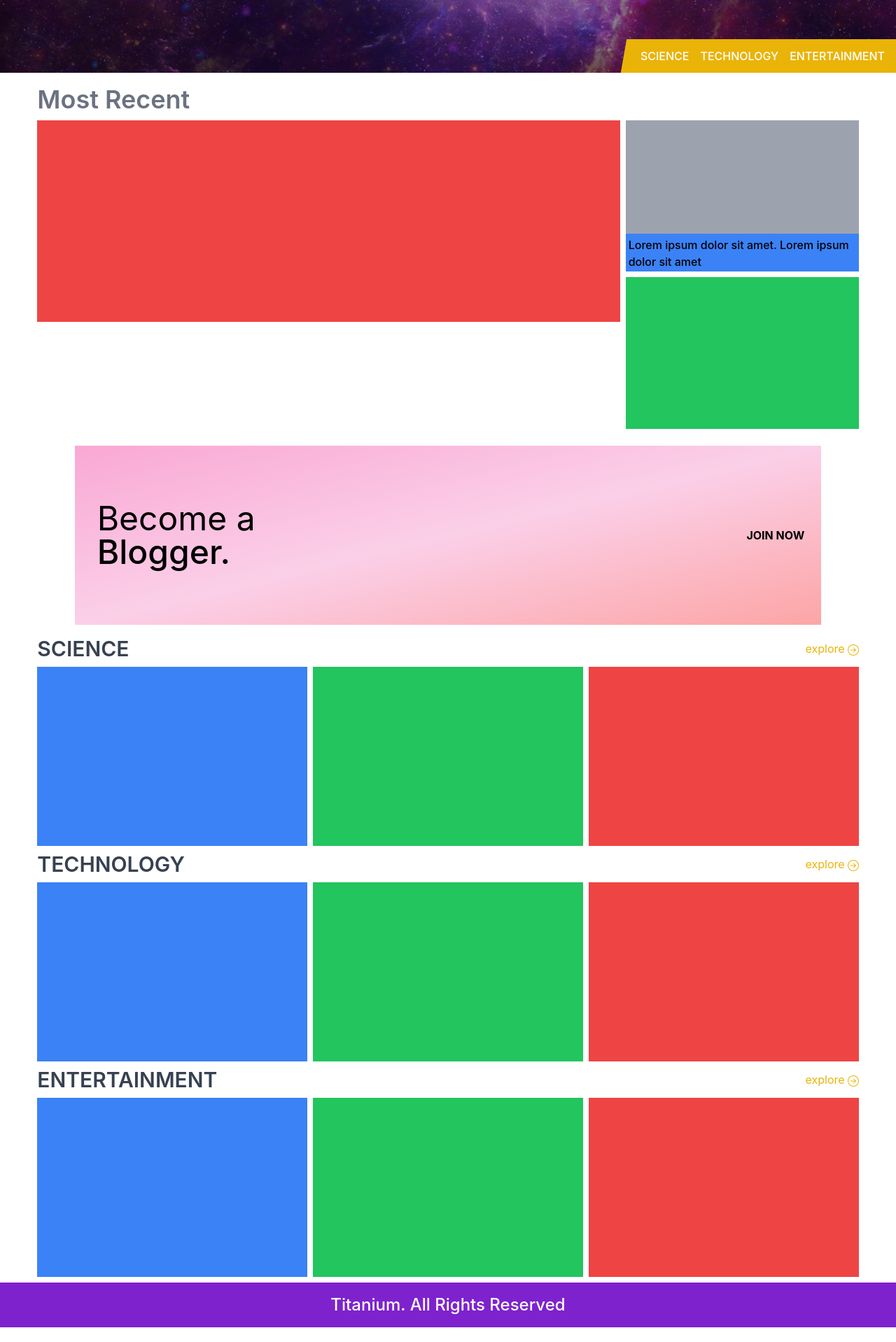
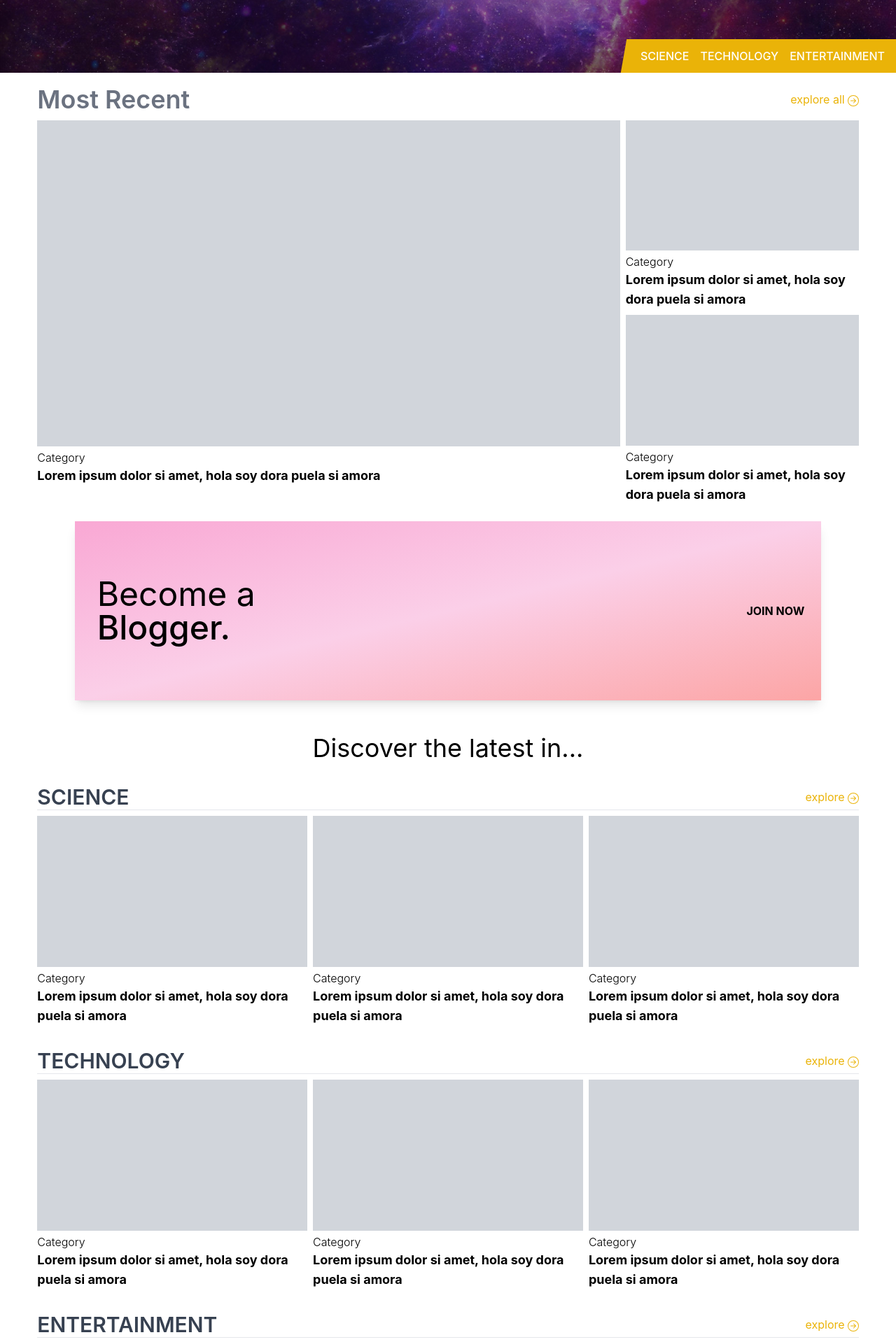
Before and after one commit to Axolotlbyte/blog, a Next.js app: page / in a window 1280 px wide. Shown: the part 600-2518 px from the top of the page at 70% size. Before the commit the page ends 2497 px from the top, so only its background shows below. Built offline with nearby package versions, Linux system fonts and the light colour scheme.

Commit message:
index page

```diff
--- /dev/null
+++ b/components/Card.js
@@ -0,0 +1,18 @@
+const Card = () => {
+  return (
+    <div className="w-full h-auto">
+      <div className="relative aspect-img bg-gray-300"></div>
+      <p className="font-light pt-1">Category</p>
+      <p className="text-lg font-bold">
+        Lorem ipsum dolor si amet, hola soy dora puela si amora
+      </p>
+      <style jsx>{`
+        .aspect-img {
+          aspect-ratio: 1/0.56;
+        }
+      `}</style>
+    </div>
+  );
+};
+
+export default Card;
--- a/pages/index.js
+++ b/pages/index.js
@@ -1,3 +1,4 @@
+import Card from "../components/Card";
 import Layout from "../components/Layout";
 
 export default function Home() {
@@ -25,29 +26,42 @@ export default function Home() {
       </div>
 
       <div className="h-auto w-11/12 mx-auto py-2">
-        <h1 className="text-4xl font-semibold py-2.5 text-gray-500">
-          Most Recent
-        </h1>
+        <div className="flex justify-between">
+          <h1 className="text-4xl font-semibold py-2.5 text-gray-500">
+            Most Recent
+          </h1>
+          <button className="flex text-yellow-500 items-center gap-1">
+            explore all
+            <svg
+              xmlns="http://www.w3.org/2000/svg"
+              fill="currentColor"
+              viewBox="0 0 16 16"
+              className="h-4 w-4 mt-1"
+            >
+              <path
+                fillRule="evenodd"
+                d="M1 8a7 7 0 1 0 14 0A7 7 0 0 0 1 8zm15 0A8 8 0 1 1 0 8a8 8 0 0 1 16 0zM4.5 7.5a.5.5 0 0 0 0 1h5.793l-2.147 2.146a.5.5 0 0 0 .708.708l3-3a.5.5 0 0 0 0-.708l-3-3a.5.5 0 1 0-.708.708L10.293 7.5H4.5z"
+              />
+            </svg>
+          </button>
+        </div>
         <div className="flex flex-col md:flex-row gap-2">
-          <div className="bg-red-500 w-full h-72"></div>
+          <Card />
           <div className="w-full md:w-2/5 flex md:flex-col gap-2">
-            <div className="w-full aspect-card bg-blue-500">
-              <div className="w-full h-3/4 bg-gray-400"></div>
-              <p className="font-medium p-1">
-                Lorem ipsum dolor sit amet. Lorem ipsum dolor sit amet
-              </p>
-            </div>
-            <div className="w-full aspect-card bg-green-500"></div>
+            <Card />
+            <Card />
           </div>
         </div>
       </div>
 
-      <div className="w-5/6 my-4 mx-auto flex justify-between md:h-64 sm:h-44 h-32 bg-gradient-to-br from-pink-300 via-pink-200 to-red-300">
+      <div className=" shadow-lg hover:shadow-xl cursor-pointer w-5/6 my-4 mx-auto flex justify-between md:h-64 sm:h-44 h-32 bg-gradient-to-br from-pink-300 via-pink-200 to-red-300">
         <p className="text-2xl md:text-5xl w-1/3 ml-8 h-full flex justify-center flex-col text-black">
           Become a <span className="font-medium">Blogger.</span>
         </p>
         <p className="h-full flex items-center pr-6 font-bold">JOIN NOW</p>
       </div>
+
+      <p className="text-center text-4xl py-8">Discover the latest in...</p>
 
       <div className="w-11/12 mx-auto h-auto">
         <p className="flex justify-between text-yellow-500 items-center">
@@ -67,14 +81,15 @@ export default function Home() {
             </svg>
           </button>
         </p>
+        <hr className="w-full mb-2" />
         <div className="grid md:grid-cols-3 gap-2 my-2">
-          <div className="w-full h-40 md:h-64 bg-blue-500"></div>
-          <div className="w-full h-40 md:h-64 bg-green-500"></div>
-          <div className="w-full h-40 md:h-64 bg-red-500"></div>
+          <Card />
+          <Card />
+          <Card />
         </div>
       </div>
 
-      <div className="w-11/12 mx-auto h-auto">
+      <div className="w-11/12 mt-8 mx-auto h-auto">
         <p className="flex justify-between text-yellow-500 items-center">
           <h1 className="font-semibold text-3xl text-gray-700">TECHNOLOGY</h1>
           <button className="flex items-center gap-1">
@@ -92,14 +107,15 @@ export default function Home() {
             </svg>
           </button>
         </p>
+        <hr className="w-full mb-2" />
         <div className="grid md:grid-cols-3 gap-2 my-2">
-          <div className="w-full h-40 md:h-64 bg-blue-500"></div>
-          <div className="w-full h-40 md:h-64 bg-green-500"></div>
-          <div className="w-full h-40 md:h-64 bg-red-500"></div>
+          <Card />
+          <Card />
+          <Card />
         </div>
       </div>
 
-      <div className="w-11/12 mx-auto h-auto">
+      <div className="w-11/12 mx-auto mt-8 h-auto">
         <p className="flex justify-between text-yellow-500 items-center">
           <h1 className="font-semibold text-3xl text-gray-700">
             ENTERTAINMENT
@@ -119,16 +135,35 @@ export default function Home() {
             </svg>
           </button>
         </p>
+        <hr className="w-full mb-2" />
         <div className="grid md:grid-cols-3 gap-2 my-2">
-          <div className="w-full h-40 md:h-64 bg-blue-500"></div>
-          <div className="w-full h-40 md:h-64 bg-green-500"></div>
-          <div className="w-full h-40 md:h-64 bg-red-500"></div>
+          <Card />
+          <Card />
+          <Card />
+        </div>
+      </div>
+
+      <div className="py-20 mt-6 bg-gradient-to-br from-purple-50 via-violet-100 to-blue-50">
+        <div className="text-center w-10/12 md:w-3/4 lg:w-2/3 xl:w-1/2 mx-auto">
+          <h1 className="text-3xl font-semibold pb-2">
+            Become a member for free
+          </h1>
+          <p className="text-lg pb-2">
+            Sign up to receive notifications and be able to comment and discuss
+            on posts
+          </p>
+          <button className="py-2 bg-yellow-500 px-4 rounded-lg ring-2 ring-white text-white font-medium">
+            Register your account
+          </button>
         </div>
       </div>
 
       <style jsx>{`
         .aspect-card {
           aspect-ratio: 1/0.65;
+        }
+        .aspect-img {
+          aspect-ratio: 1/0.56;
         }
         #categories:after {
           z-index: 1;
```
Also changed, not shown: pages/explore.js (added), pages/post.js (added).
